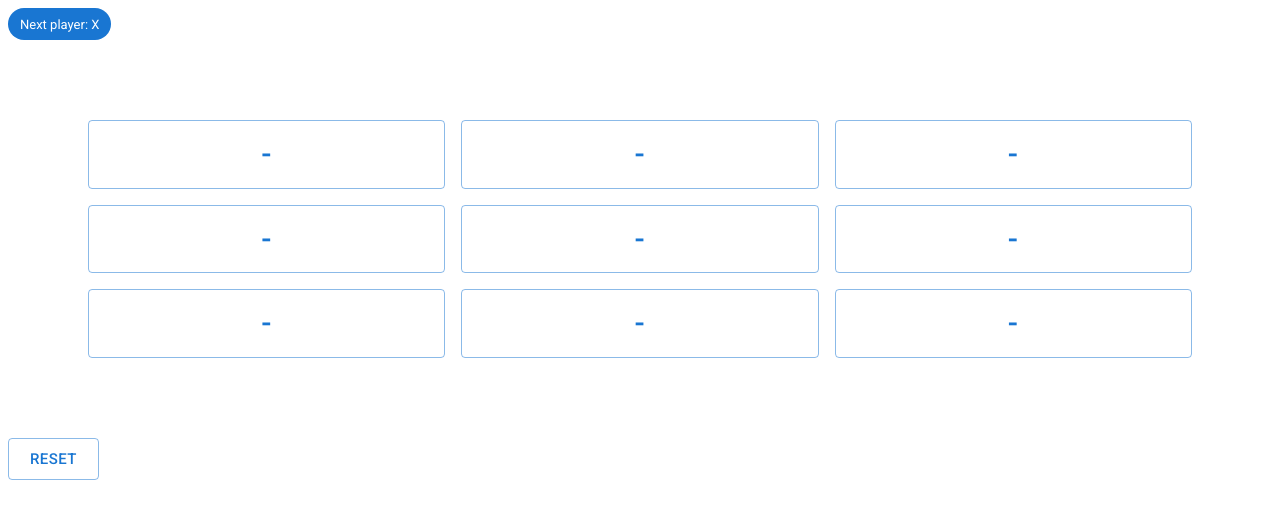
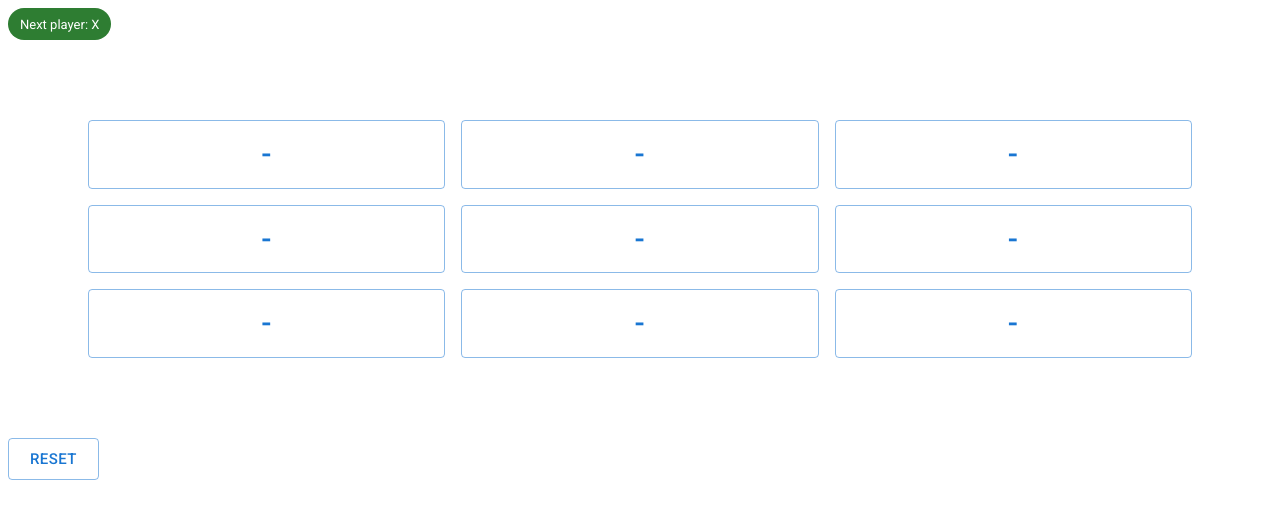
Before and after one commit to gruffT/doJoToe, a React (Vite) app: page / in a window 1280 px wide. Shown: the top 518 px of the page. Built offline with nearby package versions, Linux system fonts and the light colour scheme.

Commit message:
Add some styling

```diff
--- a/src/GameGrid/Square/Square.tsx
+++ b/src/GameGrid/Square/Square.tsx
@@ -1,7 +1,9 @@
 import React, { FC, useContext } from 'react';
 import { Button } from '@mui/material';
 import { StatusContext } from '../../Status/StatusContext';
-import { NEXT_PLAYER_X, NEXT_PLAYER_O } from '../../Status/Statuses';
+import {
+  NEXT_PLAYER_X, NEXT_PLAYER_O, TIE, WINNER_X, WINNER_O,
+} from '../../Status/Statuses';
 
 export const VALUE_X = 'X';
 export const VALUE_O = 'O';
@@ -27,5 +29,28 @@ export const Square:FC<SquareParams> = ({ value, setValue }) => {
         break;
     }
   };
-  return <Button title="square" variant="outlined" size="large" sx={{ width: '100%', fontSize: 30 }} onClick={() => processClick()}>{value || '-'}</Button>;
+  const variant = !(status === WINNER_X || status === WINNER_O || status === TIE) ? 'outlined' : 'contained';
+  let color: 'success' | 'error' | 'primary';
+  switch (value) {
+    case VALUE_X:
+      color = 'success';
+      break;
+    case VALUE_O:
+      color = 'error';
+      break;
+    default:
+      color = 'primary';
+  }
+  return (
+    <Button
+      title="square"
+      variant={variant}
+      color={color}
+      size="large"
+      sx={{ width: '100%', fontSize: 30 }}
+      onClick={() => processClick()}
+    >
+      {value || '-'}
+    </Button>
+  );
 };
--- a/src/Status/Status.tsx
+++ b/src/Status/Status.tsx
@@ -4,10 +4,18 @@ import { StatusContext } from './StatusContext';
 
 export type StatusParams = {};
 
-export const Status:FC<StatusParams> = () => (
-  <StatusContext.Consumer>
-    {(statusContext) => (
-      <Chip size="medium" label={statusContext![0]} color="primary" />
-    )}
-  </StatusContext.Consumer>
-);
+export const Status:FC<StatusParams> = () => {
+  const color = (status: string | undefined): 'success' | 'error' | 'primary' => {
+    if (status === undefined) return 'primary';
+    if (status.endsWith('X')) return 'success';
+    if (status.endsWith('O')) return 'error';
+    return 'primary';
+  };
+  return (
+    <StatusContext.Consumer>
+      {(statusContext) => (
+        <Chip size="medium" label={statusContext ? statusContext[0] : ''} color={color(statusContext ? statusContext[0] : '')} />
+      )}
+    </StatusContext.Consumer>
+  );
+};
```
